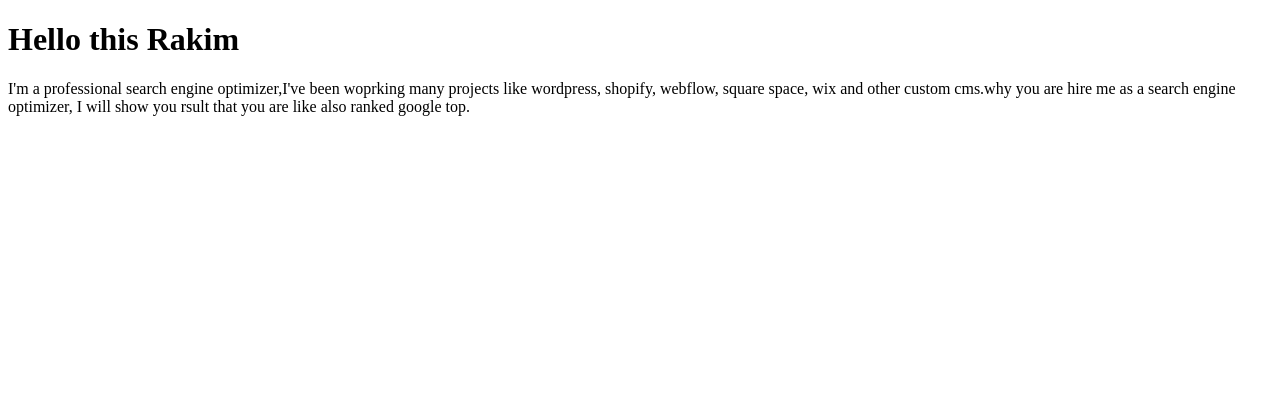
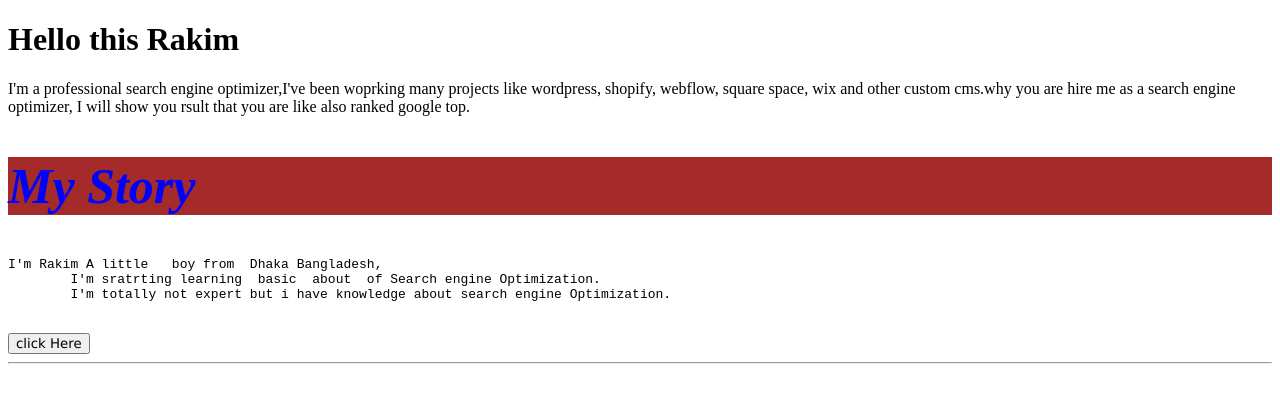
Before and after one commit to imrakim/my-first-projects, a plain HTML site: page index1.html in a window 1280 px wide. Drawn offline with Linux system fonts and the light colour scheme.

Commit message:
some changese in body section

```diff
--- a/index1.html
+++ b/index1.html
@@ -8,5 +8,13 @@
 <body>
     <h1>Hello this Rakim</h1>
     <p>I'm a professional search engine optimizer,I've been woprking many projects like wordpress, shopify, webflow, square space, wix  and other custom cms.why you are hire me as a search engine optimizer, I will show you rsult that  you are like also ranked google top.</p>
+    <h2 style="color: blue;font-size: 50px; background-color: brown; font-style: italic;">My Story</h2>
+    <p><pre>I'm Rakim A little   boy from  Dhaka Bangladesh,
+        I'm sratrting learning  basic  about  of Search engine Optimization.
+        I'm totally not expert but i have knowledge about search engine Optimization.
+    </pre></p>
+    <button style="margin: auto; font-family: 'Lucida Sans', 'Lucida Sans Regular', 'Lucida Grande', 'Lucida Sans Unicode', Geneva, Verdana, sans-serif;font size: 10px;">click Here</button>
+    <hr>
+
 </body>
 </html>
```
